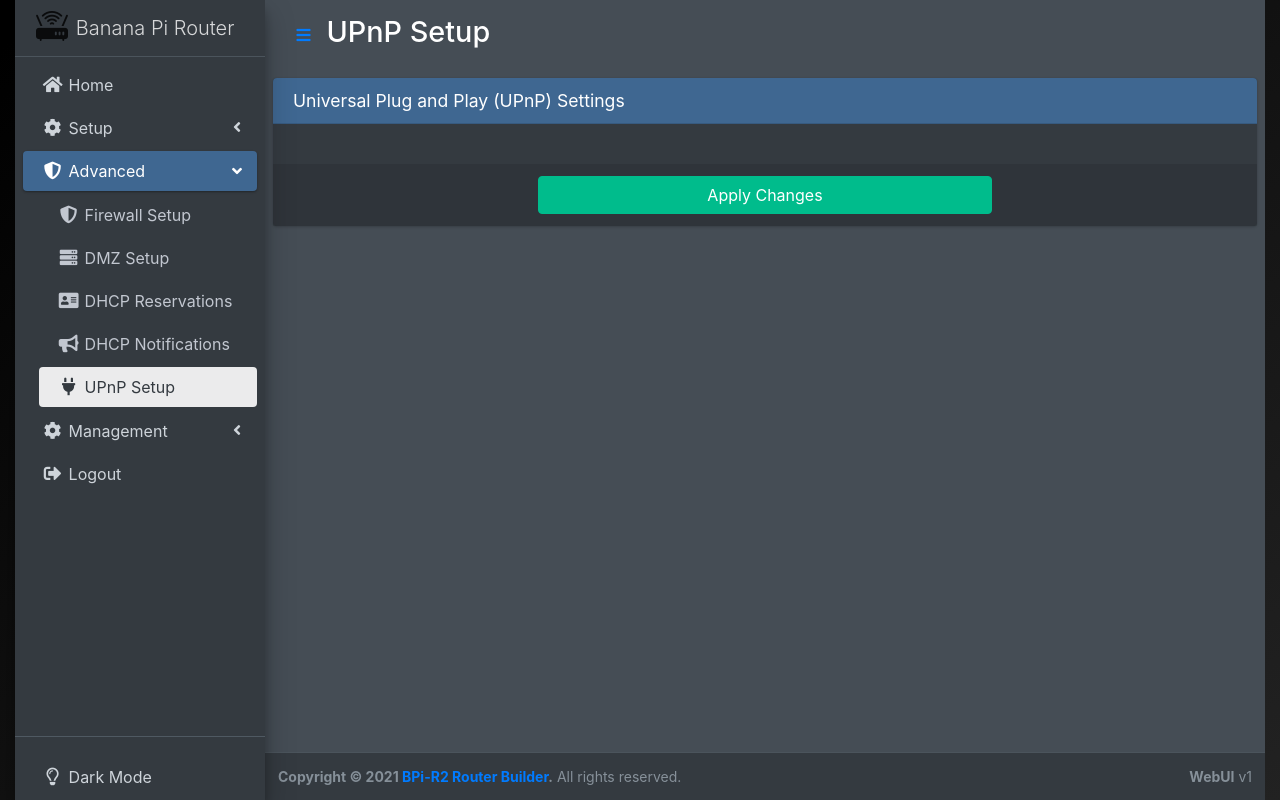
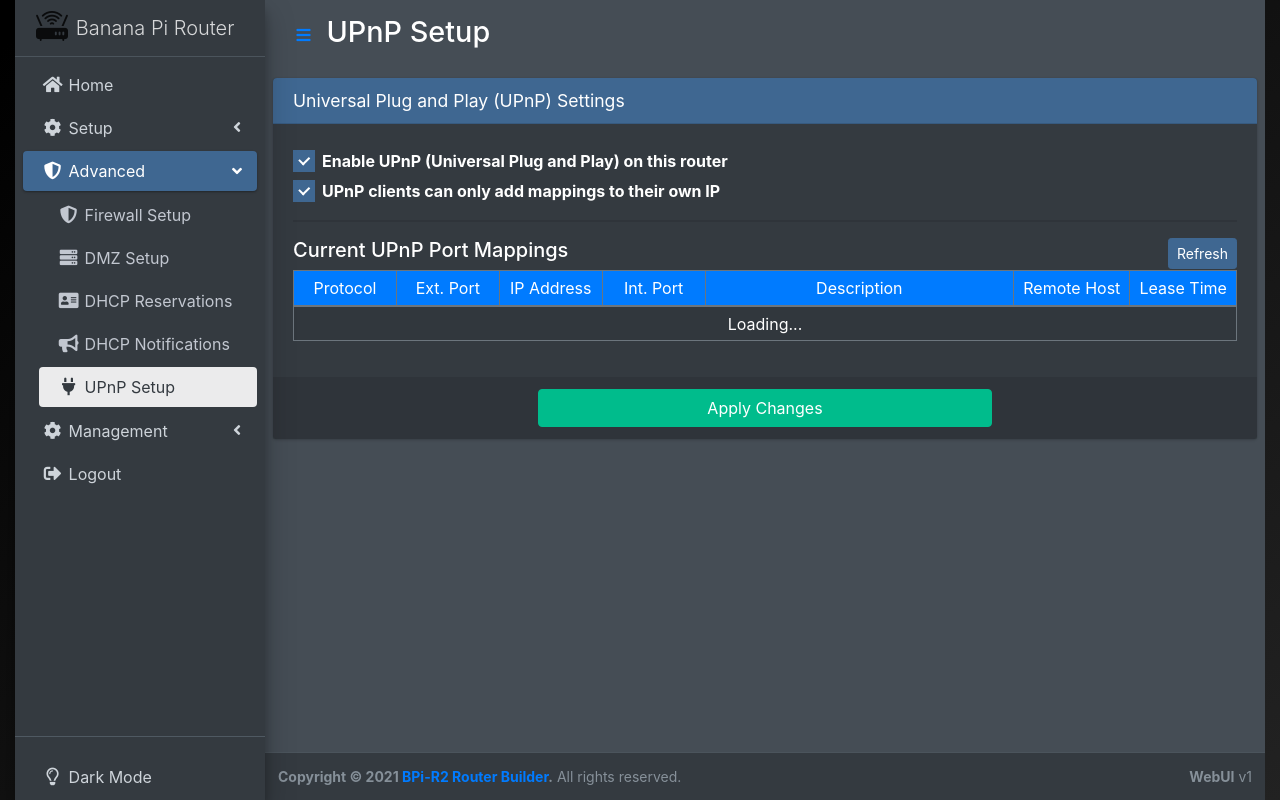
Before and after one commit to xptsp/bpi-r2-router-builder, a PHP site: page /index.php?action=advanced-upnp in a window 1280 px wide. Run offline with PHP 8.4, Linux system fonts and the light colour scheme; the visitor is signed in with stand-in values (Sample User, id 1); some libraries are stand-ins or nearby versions; some web fonts are replaced.

Commit message:
Updated WebUI Advanced / UPnP Settings

```diff
--- a/router/includes/advanced-upnp.php
+++ b/router/includes/advanced-upnp.php
@@ -10,28 +10,38 @@ if (isset($_POST['action']))
 		die('RELOAD');
 
 	#################################################################################################
-	# ACTION: SUBMIT ==> Update the configuration file using the parameters specified:
+	# ACTION: LIST ==> List the current UPnP port mappings, as reported by calling "upnpc":
 	#################################################################################################
 	if ($_POST['action'] == 'list')
 	{
 		$str = '';
-		foreach (explode("\n", trim(@shell_exec('upnpc -l'))) as $line)
+		foreach (explode("\n", trim(@shell_exec('/opt/bpi-r2-router-builder/helpers/router-helper.sh upnp list'))) as $line)
 		{
 			if (preg_match("/(\d+)\s+(TCP|UDP)\s+(\d+)\-\>(\d+\.\d+\.\d+\.\d+):(\d+)\s+\'([^\']*)\'\s+\'([^\']*)\' (\d+)/", $line, $regex))
 			{
 				$str .=
 					'<tr>' .
-						'<td>' . $regex[2] . '</td>' .	// UDP or TCP
-						'<td>' . $regex[3] . '</td>' .	// External Port
-						'<td>' . $regex[4] . '</td>' .	// IP Address
-						'<td>' . $regex[5] . '</td>' .	// Internal Port(s)
+						'<td><center>' . $regex[2] . '</center></td>' .	// UDP or TCP
+						'<td><span class="float-right">' . $regex[3] . '</span></td>' .	// External Port
+						'<td><span class="float-right">' . $regex[4] . '</span></td>' .	// IP Address
+						'<td><span class="float-right">' . $regex[5] . '</span></td>' .	// External Port
 						'<td>' . $regex[6] . '</td>' .	// Description
 						'<td>' . $regex[7] . '</td>' .	// Remote Host (?)
 						'<td>' . $regex[8] . '</td>' .	// Lease Time
 					'</tr>';
 			}
 		}
-		die( !empty($str) ? $str : '<tr><td colspan="5"><center>No UPnP Port Mappings</center></td></tr>' );
+		die( !empty($str) ? $str : '<tr><td colspan="7"><center>No UPnP Port Mappings</center></td></tr>' );
+	}
+	#################################################################################################
+	# ACTION: SUBMIT ==> Update the UPnP configuration, per user settings:
+	#################################################################################################
+	if ($_POST['action'] == 'submit')
+	{
+		$enabled = option("enabled");
+		$secured = option("secured");
+		shell_exec('/opt/bpi-r2-router-builder/helpers/router-helper.sh upnp ' . ($secured ? 'secure-on' : 'secure-off') . ' ' . ($enabled ? 'enable' : 'disable'));
+		echo "OK";
 	}
 	#################################################################################################
 	# Got here?  We need to return "invalid action" to user:
@@ -40,20 +50,45 @@ if (isset($_POST['action']))
 }
 
 #################################################################################################
-# Output the Firewall settings page:
+# Output the UPnP Settings page:
 #################################################################################################
+$options['upnp-enable'] = trim(@shell_exec("systemctl is-enabled miniupnpd")) == "enabled" ? "Y" : "N";
+$options['upnp-secure'] = trim(@shell_exec("cat /etc/miniupnpd/miniupnpd.conf | grep '^secure_mode' | cut -d= -f 2")) == "yes" ? "Y" : "N";
 site_menu();
 echo '
 <div class="card card-primary">
 	<div class="card-header">
 		<h3 class="card-title">Universal Plug and Play (UPnP) Settings</h3>
 	</div>
-	<div class="card-body" id="upnp-div">
+	<div class="card-body">
+		', checkbox("upnp_enable", "Enable UPnP (Universal Plug and Play) on this router"), '
+		', checkbox("upnp_secure", "UPnP clients can only add mappings to their own IP"), '
+		<hr style="border-width: 2px" />
+		<h5>
+			<a href="javascript:void(0);"><button type="button" id="upnp_refresh" class="btn btn-sm btn-primary float-right">Refresh</button></a>
+			Current UPnP Port Mappings
+		</h5>
+		<div class="table-responsive p-0">
+			<table class="table table-hover text-nowrap table-sm table-striped table-bordered">
+				<thead class="bg-primary">
+					<td width="10%"><center>Protocol</center></td>
+					<td width="10%"><center>Ext. Port</center></td>
+					<td width="10%"><center>IP Address</center></td>
+					<td width="10%"><center>Int. Port</center></td>
+					<td width="30%"><center>Description</center></td>
+					<td width="10%"><center>Remote Host</center></td>
+					<td width="10%"><center>Lease Time</center></td>
+				</thead>
+				<tbody id="upnp-table">
+					<tr><td colspan="7"><center>Loading...</center></td></tr>
+				</tbody>
+			</table>
+		</div>
 	</div>
 	<div class="card-footer">
-		<a href="javascript:void(0);"><button type="button" id="apply_changes" class="btn btn-block btn-success center_50" id="reboot_button">Apply Changes</button></a>
+		<a href="javascript:void(0);"><button type="button" class="btn btn-block btn-success center_50" id="upnp_submit">Apply Changes</button></a>
 	</div>
 	<!-- /.card-body -->
 </div>';
 apply_changes_modal('Please wait while the UPnP settings are managed....', true);
-site_footer('Init_Firewall();');
+site_footer('Init_UPnP();');
--- a/router/js/site-advanced.js
+++ b/router/js/site-advanced.js
@@ -187,7 +187,7 @@ function Notify_Apply()
 	});
 }
 
-//====================	==================================================================================
+//======================================================================================================
 // Javascript functions for "Advanced / DHCP Reservations":
 //======================================================================================================
 function Init_DHCP(iface)
@@ -370,3 +370,54 @@ function DHCP_Error(msg)
 		}, 5000);
 	});
 }
+
+//======================================================================================================
+// Javascript functions for "Advanced / UPnP Setup":
+//======================================================================================================
+function Init_UPnP()
+{
+	$("#upnp_refresh").click(function() {
+		$.post('/advanced/upnp', __postdata("list"), function(data) {
+			if (data == "RELOAD")
+				document.location.reload(true);
+			else
+				$("#upnp-table").html(data);
+		});
+	}).click();
+	$("#upnp_submit").click(UPnP_Submit);
+}
+
+function UPnP_Submit()
+{
+	// Hide confirmation dialog if shown:
+	$("#confirm-modal").modal("hide");
+
+	// Assemble the post data for the AJAX call:
+	postdata = {
+		'sid':      SID,
+		'action':   'submit',
+		'enabled':  $("#upnp_enable").prop("checked") ? "Y" : "N",
+		'secured':  $("#upnp_secure").prop("checked") ? "Y" : "N",
+	};
+	//alert(JSON.stringify(postdata, null, 5)); return;
+
+	// Perform our AJAX request to change the WAN settings:
+	$("#apply_msg").html( $("#apply_default").html() );
+	$("#apply-modal").modal("show");
+	$("#apply_cancel").addClass("hidden");
+	$.post("/advanced/upnp", postdata, function(data) {
+		data = data.trim();
+		if (data == "RELOAD")
+			document.location.reload(true);
+		else if (data == "OK")
+			$("#apply-modal").modal("hide");
+		else
+		{
+			$("#apply_msg").html(data);
+			$(".alert_control").removeClass("hidden");
+		}
+	}).fail(function() {
+		$("#apply_msg").html("AJAX call failed!");
+		$("#apply_cancel").removeClass("hidden");
+	});
+}
```
Also changed, not shown: 2 other files.
